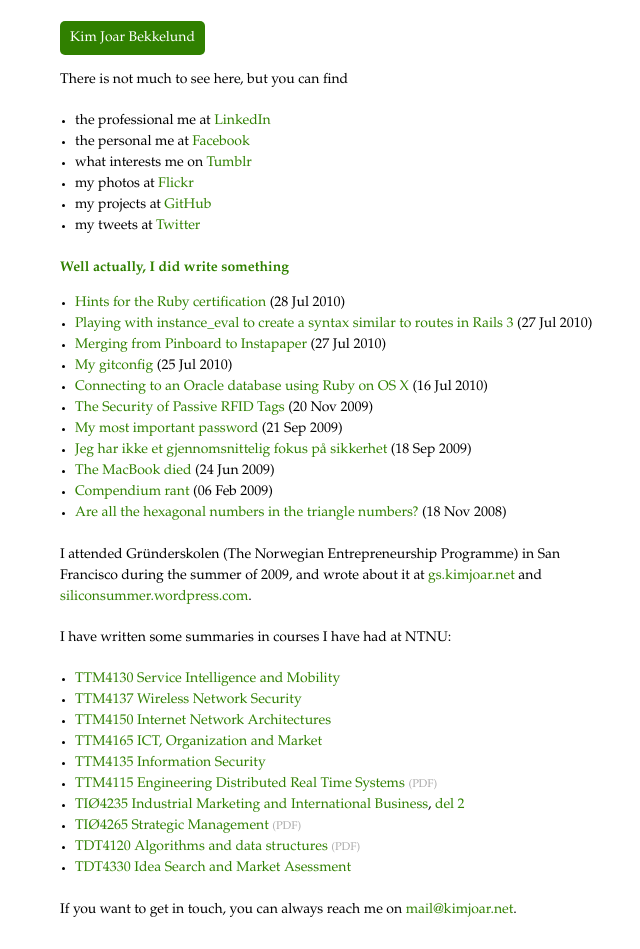
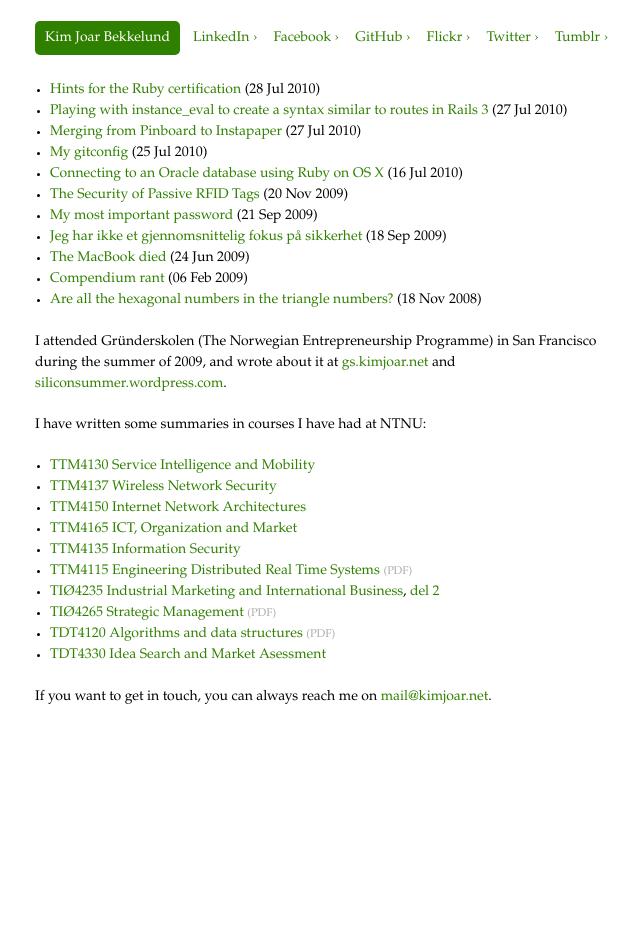
Before and after one commit to kimjoar/kimjoar.net, a Jekyll site: the page built from index.html, in a window 1280 px wide. Shown: the whole page, without its empty margins (305-945 px from the left). Built offline with Jekyll 4.4.1, drawn with Linux system fonts in a browser that asks for light colours; after the commit the page ends 900 px from its top, so only the background shows below that.

Commit message:
Moved external links to header navigation

```diff
--- a/_layouts/default.html
+++ b/_layouts/default.html
@@ -11,8 +11,16 @@
 <body>
 
 <div class="container">
-  <div id="header">
+  <div id="header" class="clearfix">
     <h1><a href="http://kimjoar.net">Kim Joar Bekkelund</a></h1>
+    <ul>
+      <li><a href="http://www.linkedin.com/in/kimjoarr">LinkedIn ›</a></li>
+      <li><a href="http://www.facebook.com/profile.php?id=338000043">Facebook ›</a></li>
+      <li><a href="http://github.com/kjbekkelund">GitHub ›</a></li>
+      <li><a href="http://www.flickr.com/photos/kimjoarr">Flickr ›</a></li>
+      <li><a href="http://twitter.com/kimjoar">Twitter ›</a></li>
+      <li><a href="http://kimjoar.tumblr.com/">Tumblr ›</a></li>
+    </ul>
   </div>
   {{ content }}
 </div>
--- a/css/style.css
+++ b/css/style.css
@@ -1,11 +1,17 @@
 body { color:#000; font: 14px/1.5 constantia, palatino, "times new roman"; margin:2em 1.5em;}
-.container {width: 550px; margin:0 auto;}
+.container {width: 600px; margin:0 auto;}
 
 h1 {color: #308000; margin-bottom: 1.5em;}
 h2 {color: #308000; margin: 1em 0; font-weight: bold;}
 h3 {margin: 0.5em 0;}
 
 h1 a {color: #fff; padding: 10px; background-color: #308000; font-weight: normal; -moz-border-radius: 5px; -webkit-border-radius: 5px; -khtml-border-radius: 5px; border-radius: 5px;}
+
+#header {margin-bottom: 10px;}
+#header h1 {width: 150px; float: left;}
+#header ul {width: 450px; float: left; list-style: none;}
+#header ul li {float: left; margin: 0 4px; padding: 0 4px;}
+#header ul li:last-child {margin-right: 0; padding-right: 0;}
 
 ul {list-style: disc; margin-bottom: 1.5em;}
 ul li {margin-left: 15px;}
@@ -38,3 +44,14 @@
 }
 
 pre code {border: 0; padding: 0;}
+
+.clearfix:after {
+	visibility: hidden;
+	display: block;
+	font-size: 0;
+	content: " ";
+	clear: both;
+	height: 0;
+	}
+* html .clearfix             { zoom: 1; } /* IE6 */
+*:first-child+html .clearfix { zoom: 1; } /* IE7 */
--- a/index.html
+++ b/index.html
@@ -3,17 +3,6 @@
 title: Kim Joar Bekkelund
 ---
 
-<p>There is not much to see here, but you can find</p>
-<ul>
-  <li>the professional me at <a href="http://www.linkedin.com/in/kimjoarr">LinkedIn</a></li>
-  <li>the personal me at <a href="http://www.facebook.com/profile.php?id=338000043">Facebook</a></li>
-  <li>what interests me on <a href="http://kimjoar.tumblr.com/">Tumblr</a></li>
-  <li>my photos at <a href="http://www.flickr.com/photos/kimjoarr">Flickr</a></li>
-  <li>my projects at <a href="http://github.com/kjbekkelund">GitHub</a></li>
-  <li>my tweets at <a href="http://twitter.com/kimjoar">Twitter</a></li>
-</ul>
-
-<h2>Well actually, I did write something</h2>
 <ul>
   {% for post in site.posts %}
     <li><a href="{{ post.url }}">{{ post.title }}</a> <small>({{ post.date | date_to_string }})</small></li>
```
